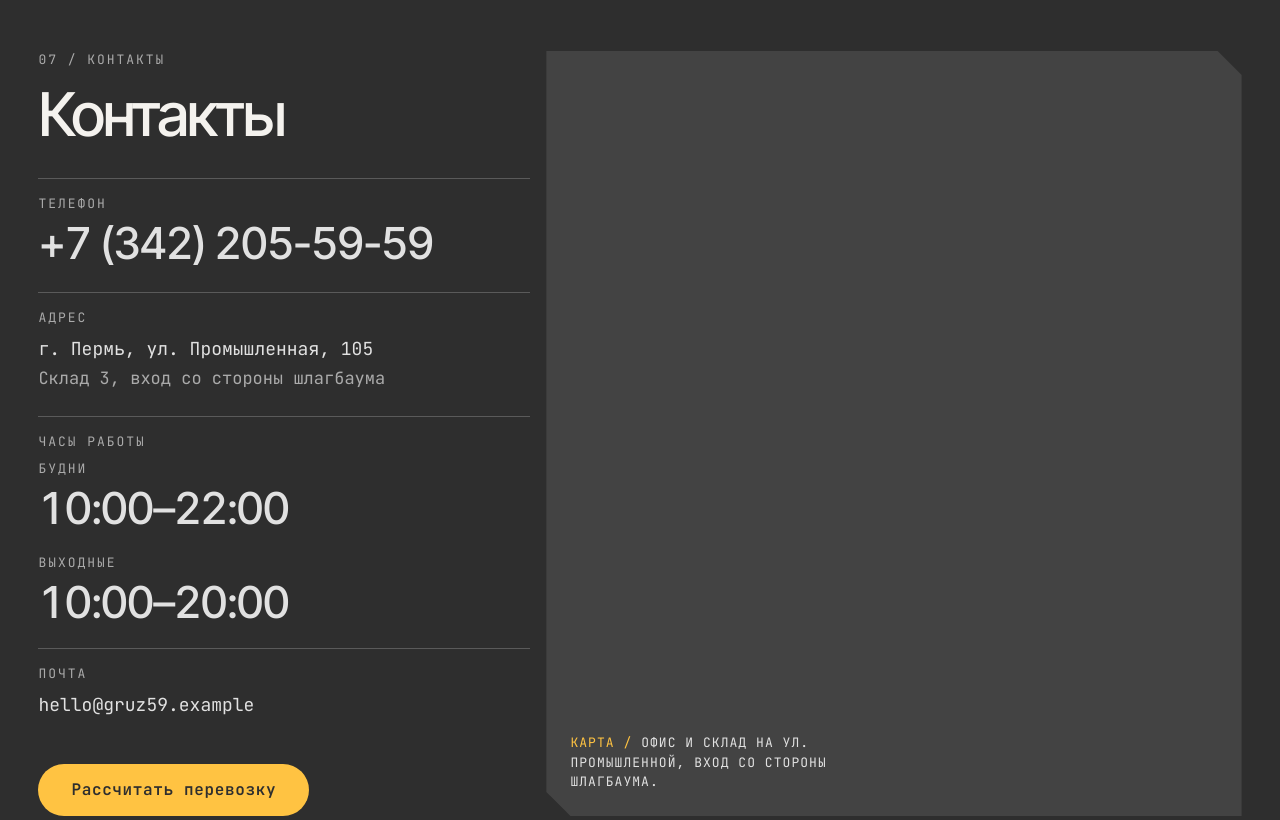
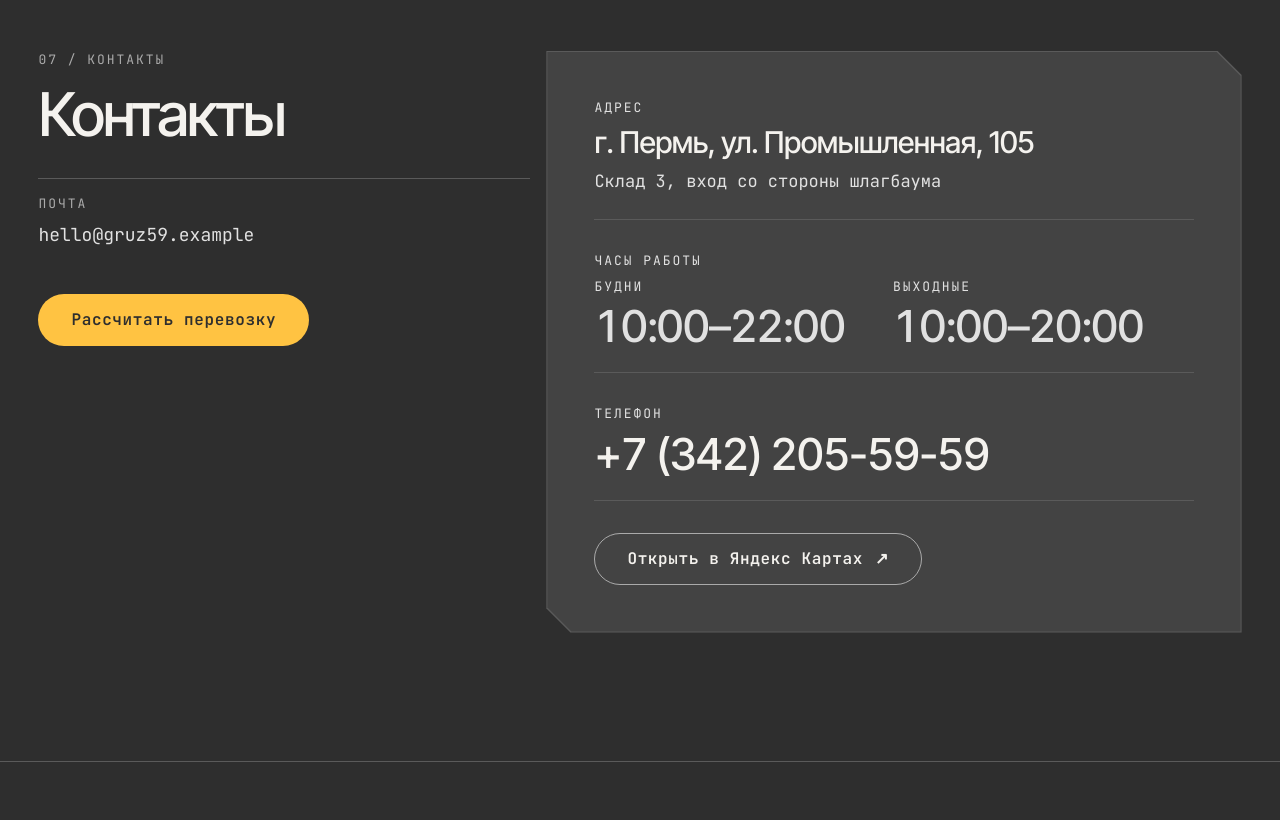
Before and after one commit to zab1yak/gruzoperevozki-landing, a website built with Vite: page index.html in a window 1280 px wide. Shown: the part 6820-7640 px from the top of the page. Built offline with nearby package versions, Linux system fonts and the light colour scheme.

Commit message:
feat: replace map with address block
Map placeholder removed with its styles and caption. Contacts now show a large address card with the address, working hours, a tel: link and a pill link that searches the address in Yandex Maps in a new tab. Data comes from src/content.ts.

```diff
--- a/src/components/contacts.ts
+++ b/src/components/contacts.ts
@@ -1,5 +1,10 @@
 import { company, contacts, cta, eyebrows, footer, nav } from '../content';
-import { button, photo, sectionHead } from './ui';
+import { button, sectionHead } from './ui';
+
+/** Обычная ссылка на поиск адреса в Яндекс Картах: без виджета, скриптов и iframe. */
+export function yandexMapsUrl(address: string): string {
+  return `https://yandex.ru/maps/?text=${encodeURIComponent(address)}`;
+}
 
 export function renderContacts(): string {
   const hours = company.hours
@@ -19,18 +24,6 @@ export function renderContacts(): string {
           ${sectionHead(eyebrows.contacts, contacts.title, 'contacts-title')}
           <dl class="contacts__list">
             <div>
-              <dt class="label">${contacts.labels.phone}</dt>
-              <dd><a class="contacts__phone stat-value" href="${company.phoneHref}">${company.phone}</a></dd>
-            </div>
-            <div>
-              <dt class="label">${contacts.labels.address}</dt>
-              <dd>${company.address}<br /><span class="contacts__note">${company.addressNote}</span></dd>
-            </div>
-            <div>
-              <dt class="label">${contacts.labels.hours}</dt>
-              <dd><ul class="hours">${hours}</ul></dd>
-            </div>
-            <div>
               <dt class="label">${contacts.labels.email}</dt>
               <dd><a class="contacts__link" href="mailto:${company.email}">${company.email}</a></dd>
             </div>
@@ -40,7 +33,31 @@ export function renderContacts(): string {
           </div>
         </div>
         <div class="span" style="--span: 7">
-          ${photo(contacts.mapCaption, 'contacts__map photo--map')}
+          <address class="card address">
+            <div class="address__item">
+              <p class="label">${contacts.labels.address}</p>
+              <p class="address__street">${company.address}</p>
+              <p class="address__note">${company.addressNote}</p>
+            </div>
+            <div class="address__item">
+              <p class="label">${contacts.labels.hours}</p>
+              <ul class="hours">${hours}</ul>
+            </div>
+            <div class="address__item">
+              <p class="label">${contacts.labels.phone}</p>
+              <a class="address__phone stat-value" href="${company.phoneHref}">${company.phone}</a>
+            </div>
+            <a
+              class="btn btn--ghost address__map"
+              href="${yandexMapsUrl(company.address)}"
+              target="_blank"
+              rel="noopener noreferrer"
+            >
+              ${contacts.mapLink}
+              <span aria-hidden="true">↗</span>
+              <span class="visually-hidden">(${contacts.newTab})</span>
+            </a>
+          </address>
         </div>
       </div>
     </section>`;
--- a/src/content.ts
+++ b/src/content.ts
@@ -14,7 +14,6 @@ export const company = {
   email: 'hello@gruz59.example',
   address: 'г. Пермь, ул. Промышленная, 105',
   addressNote: 'Склад 3, вход со стороны шлагбаума',
-  coords: { lat: 58.0105, lon: 56.2502 },
   hours: [
     { days: 'Будни', time: '10:00–22:00' },
     { days: 'Выходные', time: '10:00–20:00' },
@@ -256,8 +255,9 @@ export const faq = {
 
 export const contacts = {
   title: 'Контакты',
-  mapCaption: 'Офис и склад на ул. Промышленной, вход со стороны шлагбаума.',
   labels: { phone: 'Телефон', address: 'Адрес', hours: 'Часы работы', email: 'Почта' },
+  mapLink: 'Открыть в Яндекс Картах',
+  newTab: 'откроется в новой вкладке',
 };
 
 export const footer = {
--- a/src/styles/contacts.css
+++ b/src/styles/contacts.css
@@ -28,22 +28,12 @@
   margin: 0;
 }
 
-.contacts__phone {
-  transition: color var(--dur-fast) var(--ease);
-}
-
-.contacts__phone:hover,
 .contacts__link:hover {
   color: var(--color-accent-text);
 }
 
 .contacts__link {
   transition: color var(--dur-fast) var(--ease);
-}
-
-.contacts__note {
-  color: var(--color-muted);
-  font-size: var(--fs-card);
 }
 
 .hours {
@@ -61,14 +51,48 @@
   margin-top: var(--space-3);
 }
 
-.contacts__map {
+/* Блок адреса вместо карты */
+.address {
   height: 100%;
-  min-height: 420px;
-  background: var(--color-surface);
+  gap: var(--space-6);
+  padding: var(--space-7);
+  font-style: normal;
 }
 
-.photo--map .photo__caption::before {
-  content: 'Карта / ';
+.address__item {
+  display: grid;
+  gap: var(--space-2);
+  padding-bottom: var(--space-5);
+  border-bottom: 1px solid var(--color-line);
+}
+
+.address__street {
+  font-family: var(--font-display);
+  font-size: var(--fs-h3);
+  font-weight: 500;
+  letter-spacing: -0.02em;
+  line-height: 1.15;
+  color: var(--color-heading);
+}
+
+.address__note {
+  font-size: var(--fs-card);
+}
+
+.address__phone {
+  justify-self: start;
+  /* На узких экранах номер в одну строку не помещается при 32px */
+  font-size: min(var(--fs-stat), 8vw);
+  color: var(--color-heading);
+  transition: color var(--dur-fast) var(--ease);
+}
+
+.address__phone:hover {
+  color: var(--color-accent-text);
+}
+
+.address__map {
+  justify-self: start;
 }
 
 /* Подвал */
@@ -113,8 +137,16 @@
 }
 
 @media (max-width: 768px) {
-  .contacts__map {
-    min-height: 280px;
+  .address {
+    padding: var(--space-5);
+  }
+
+  .address__map {
+    justify-self: stretch;
+    padding: var(--space-3) var(--space-4);
+    white-space: normal;
+    text-align: center;
+    line-height: 1.3;
   }
 
   .footer__top {
```
